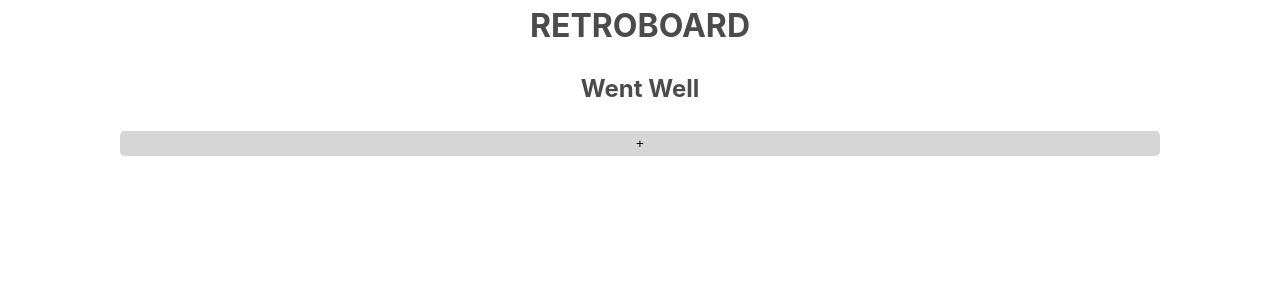
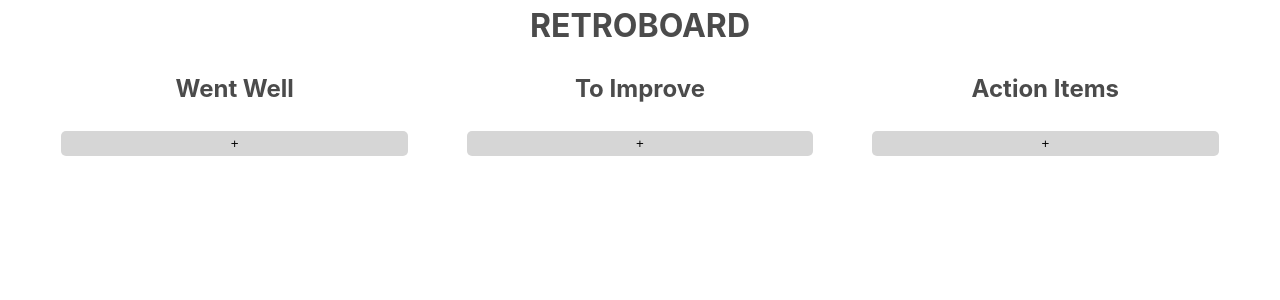
Before and after one commit to danlubbers/retro-board, a React (Create React App) app: page / in a window 1280 px wide. Shown: the top 300 px of the page. Built offline with nearby package versions, Linux system fonts and the light colour scheme.

Commit message:
Refactor works now with adding a newItem, updatingItem and deletingItem

```diff
--- a/src/App.js
+++ b/src/App.js
@@ -17,17 +17,17 @@ function App() {
               templateName={'wentWell'}
             />
 
-            {/* <RetroBoard
+            <RetroBoard
               color={'#E91D63'}
               title={'To Improve'}
               templateName={'toImprove'}
-              /> */}
+              />
 
-            {/* <RetroBoard
+            <RetroBoard
               color={'#9C29B0'}
               title={'Action Items'}
               templateName={'actionItems'}
-            /> */}
+            />
 
           </div>
         </div>
--- a/src/Components/RetroBoard/RetroBoard.jsx
+++ b/src/Components/RetroBoard/RetroBoard.jsx
@@ -1,4 +1,5 @@
-import React, { useContext } from 'react'
+import React, { useContext } from 'react';
+import PropTypes from 'prop-types';
 import RetroTemplate from './RetroTemplate/RetroTemplate';
 import { StateContext } from '../../context/stateContext';
 
@@ -18,30 +19,11 @@ const newItem = () => {
       thumbsDown: 0
     }]
     setState(stateCopy);
-    // setArrIndex(arrIndex + 1)
+
     console.log(stateCopy[props.templateName].id)
   }
   // console.log(state)
 
-
-  // Update Item List
-  // const updateWentWellItem = (userInput, idx) => {
-  //     const newWentWellItems = [...wentWell];
-  //     newWentWellItems[idx] = userInput;
-  //     setWentWell(newWentWellItems);
-  // }
-
-  // const updateToImproveItem = (userInput, idx) => {
-  //     const newToImproveItems = [...toImprove];
-  //     newToImproveItems[idx] = userInput;
-  //     setToImprove(newToImproveItems);
-  // }
-
-  // const updateActionItem = (userInput, idx) => {
-  //     const newActionItems = [...actionItem];
-  //     newActionItems[idx] = userInput;
-  //     setActionItem(newActionItems);
-  // }
 
   // // Move Item to the Left
   // const moveLeftWentWell = idx => {
@@ -59,12 +41,6 @@ const newItem = () => {
   //   deleteActionItem(idx);
   // }
 
-  // // Delete Item
-  // const deleteWentWellItem = idx => setWentWell(wentWell.filter((item, currentIdx) => currentIdx !== idx));
-
-  // const deleteToImproveItem = idx => setToImprove(toImprove.filter((item, currentIdx) => currentIdx !== idx));
-
-  // const deleteActionItem = idx => setActionItem(actionItem.filter((item, currentIdx) => currentIdx !== idx));
 
   // // Move Item to the Right
   // const moveRightWentWell = idx => {
@@ -97,7 +73,7 @@ const newItem = () => {
                 color={props.color}
                 title={props.title}
                 templateName={props.templateName}
-                key={idx}
+                idx={idx}
                 item={item}
               />
 
@@ -110,3 +86,9 @@ const newItem = () => {
       </>
   )
 }
+
+RetroBoard.propTypes = {
+  color: PropTypes.string.isRequired,
+  title: PropTypes.string.isRequired,
+  templateName: PropTypes.string.isRequired
+}
--- a/src/Components/RetroBoard/RetroTemplate/RetroTemplate.jsx
+++ b/src/Components/RetroBoard/RetroTemplate/RetroTemplate.jsx
@@ -1,15 +1,13 @@
-import React,  { useState, useContext } from 'react'
+import React,  { useState, useContext } from 'react';
 import PropTypes from 'prop-types';
 import { StateContext } from '../../../context/stateContext';
 // import LikeButton from '../LikeButton/LikeButton';
 
 export default function RetroTemplate(props) {
-// console.log(props)
+console.log({props})
   const [state, setState] = useContext(StateContext);
   const [text, setText] = useState(props.item.text);
   const [showText, setShowText] = useState(false);
-  // let [arrIndex, setArrIndex] = useState(0);
-  // console.log({props})
 
   const updateText = () => {
     const stateCopy = {...state};
@@ -23,15 +21,8 @@ export default function RetroTemplate(props) {
 
   const deleteItem = () => {
     const stateCopy = {...state};
-    const deleteItem = stateCopy[props.templateName].filter((stateItem, i) => {
-      // const item = {...stateItem};
-      // console.log('Idx ', idx)
-      // console.log('delete me', i)
-      // console.log(stateCopy[props.templateName])
-      return stateItem.id !== props.item.id;
-    })
+    const deleteItem = stateCopy[props.templateName].filter(stateItem => stateItem.id !== props.item.id);
     stateCopy[props.templateName] = deleteItem;
-    // console.log(stateCopy)
     setState(stateCopy)
   }
   console.log(state)
@@ -54,7 +45,7 @@ export default function RetroTemplate(props) {
                         />
                         <button onClick={updateText}>ADD</button>
                         </div>
-                      : <h4>{text}</h4>
+                      : <h4>{props.item.text}</h4>
                     }
 
                      {/* <div className='font-awesome-container'>
@@ -79,5 +70,7 @@ export default function RetroTemplate(props) {
 RetroTemplate.propTypes = {
   color: PropTypes.string.isRequired,
   title: PropTypes.string.isRequired,
-  templateName: PropTypes.string.isRequired
+  templateName: PropTypes.string.isRequired,
+  idx: PropTypes.number.isRequired,
+  item: PropTypes.object.isRequired
 }
```
